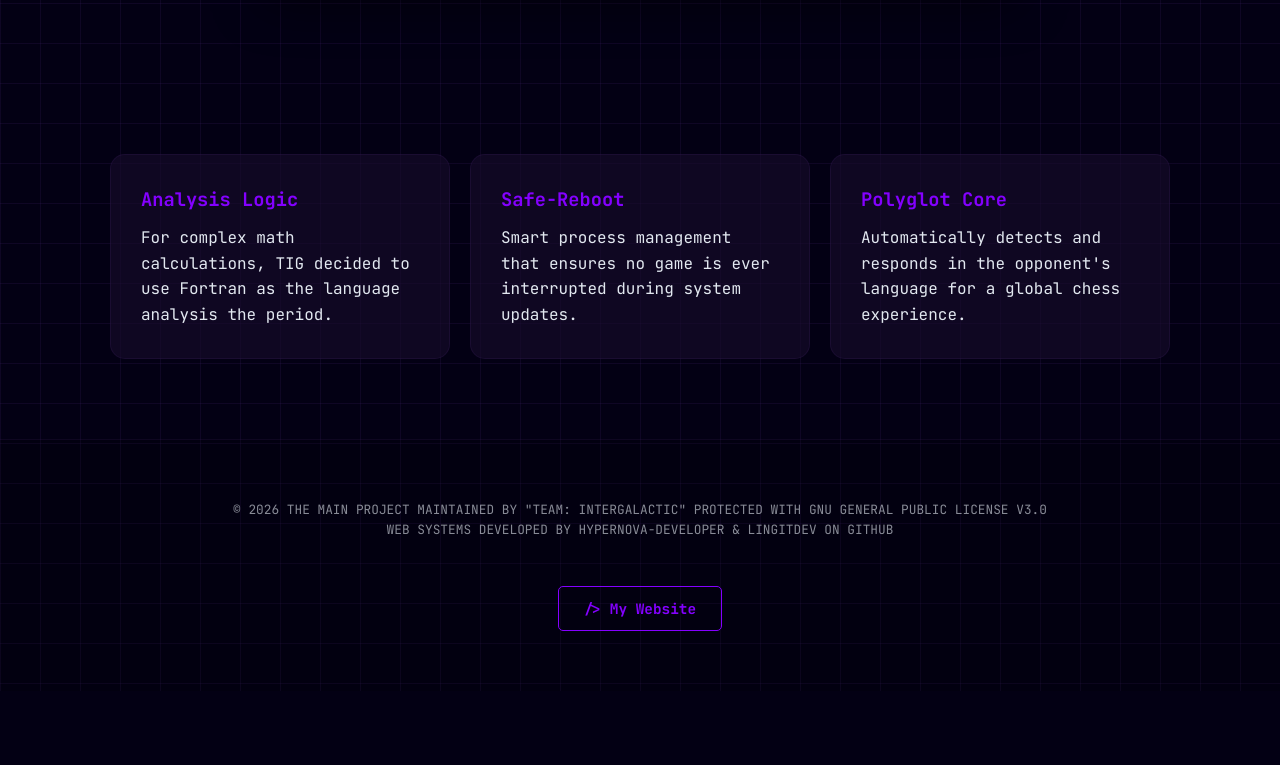
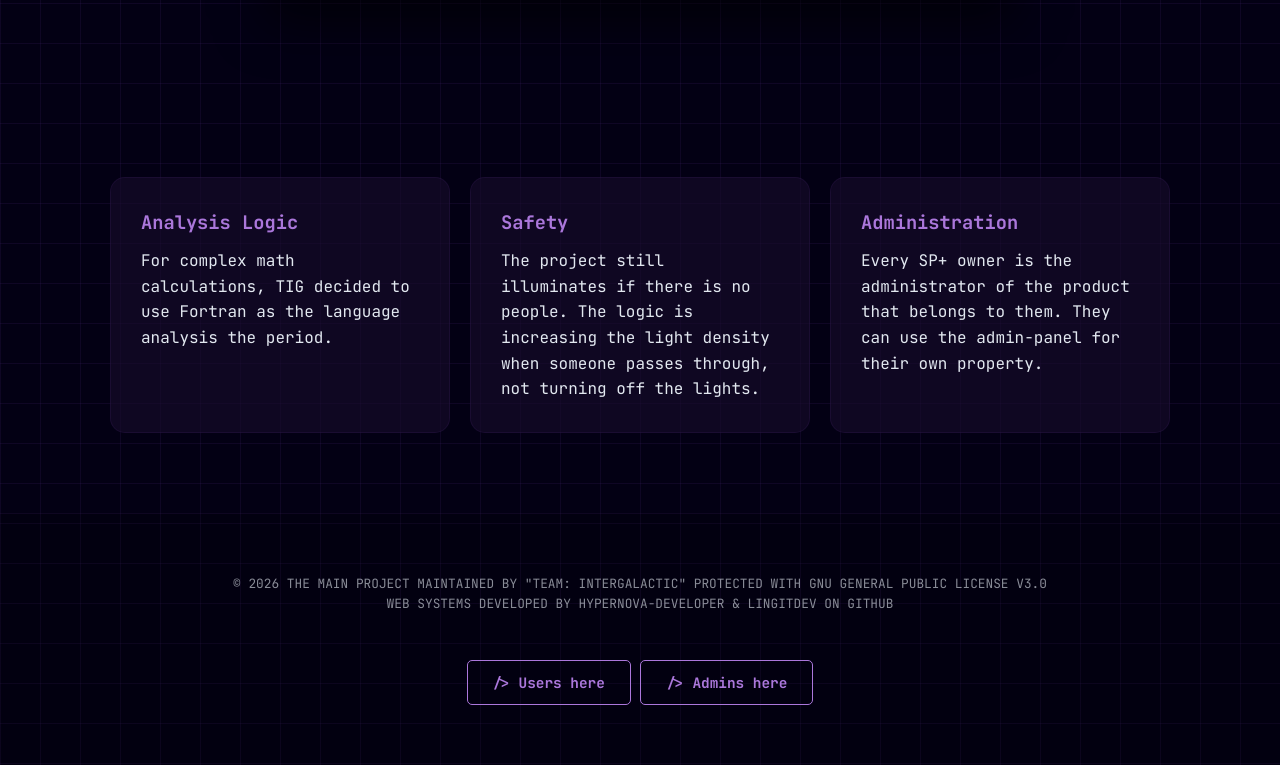
Before and after one commit to SolarPathPlus/solarpathplus.github.io, a plain HTML site: page index.html in a window 1280 px wide. Shown: the part 757-1522 px from the top of the page. Before the commit the page ends 1448 px from the top, so only its background shows below. Drawn offline with Linux system fonts and the light colour scheme.

Commit message:
Edited index.html

```diff
--- a/index.html
+++ b/index.html
@@ -9,8 +9,8 @@
     <style>
         :root {
             --bg-color: #030014;
-            --accent-color: #8400ff;
-            --hover-color: #5f1c9e;
+            --accent-color: #ab77db;
+            --hover-color: #9052ca;
             --text-color: #e2e8f0;
             --card-bg: rgba(24, 12, 44, 0.6);
             --grid-color: rgba(168, 85, 247, 0.07);
@@ -251,7 +251,7 @@
             <img src="logo.png" alt="TIG Logo" class="main-logo">
             <div class="brand-name">TIG // 2025-26</div>
         </div>
-        <a href="./categories/index.html" target="_blank" rel="noopener noreferrer" class="nav-link">Learn more about accounts, registration procedures and usage!</a>
+        <a href="./categories/index.html" target="_blank" rel="noopener noreferrer" class="nav-link">Learn more!</a>
     </header>
 
     <section class="hero">
@@ -263,7 +263,7 @@
                 <div class="dot red"></div>
                 <div class="dot yellow"></div>
                 <div class="dot green"></div>
-                <span class="terminal-tag">administrator-account-system-client.exe</span>
+                <span class="terminal-tag">administrator-account-system-client.o</span>
             </div>
             <div class="terminal-content">
 <pre>
@@ -272,7 +272,8 @@
 [STATUS]: Modular mode enabled.
 [BOOT]: System booting successfully.
 
-> SP+: "System stabilized. Type the command '--help' to be informed about the usage and check the commands list."</pre>
+> SP+: "System stabilized. Type the command '--help' to be informed about the
+usage and check the commands list."</pre>
             </div>
         </div>
     </section>
@@ -283,12 +284,12 @@
             <p>For complex math calculations, TIG decided to use Fortran as the language analysis the period.</p>
         </div>
         <div class="feature-card">
-            <h3>Safe-Reboot</h3>
-            <p>Smart process management that ensures no game is ever interrupted during system updates.</p>
+            <h3>Safety</h3>
+            <p>The project still illuminates if there is no people. The logic is increasing the light density when someone passes through, not turning off the lights.</p>
         </div>
         <div class="feature-card">
-            <h3>Polyglot Core</h3>
-            <p>Automatically detects and responds in the opponent's language for a global chess experience.</p>
+            <h3>Administration</h3>
+            <p>Every SP+ owner is the administrator of the product that belongs to them. They can use the admin-panel for their own property.</p>
         </div>
     </div>
 
@@ -298,7 +299,8 @@
             WEB SYSTEMS DEVELOPED BY HYPERNOVA-DEVELOPER & LINGITDEV ON GITHUB
         </span>
         <br>
-        <a href="https://team-intergalactic.github.io" target="_blank" rel="noopener noreferrer" class="main-site-btn">/&gt; My Website</a>
+        <a href="./user-panel-info/index.html" target="_blank" rel="noopener noreferrer" class="main-site-btn">/&gt; Users here</a>
+        <a href="./admin-panel-info/index.html" target="_blank" rel="noopener noreferrer" class="main-site-btn">/&gt; Admins here</a>
     </footer>
 
     <script>
```
